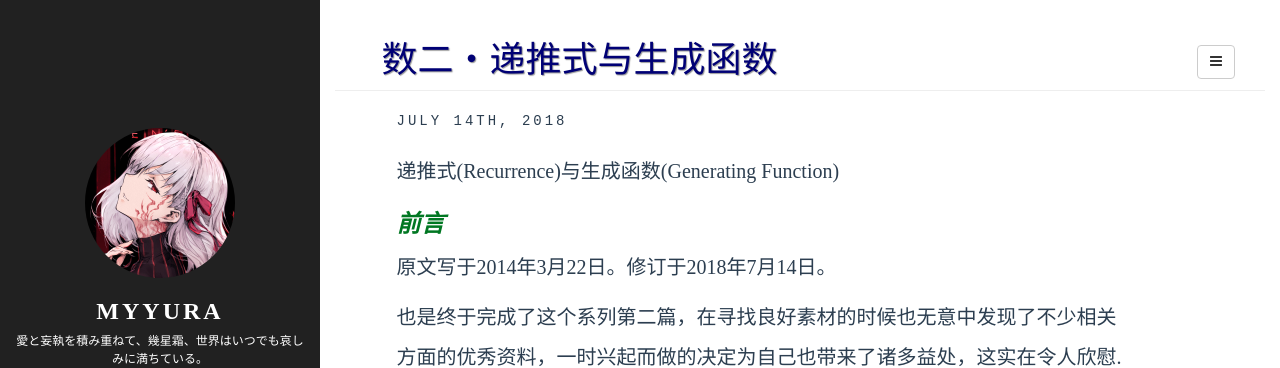
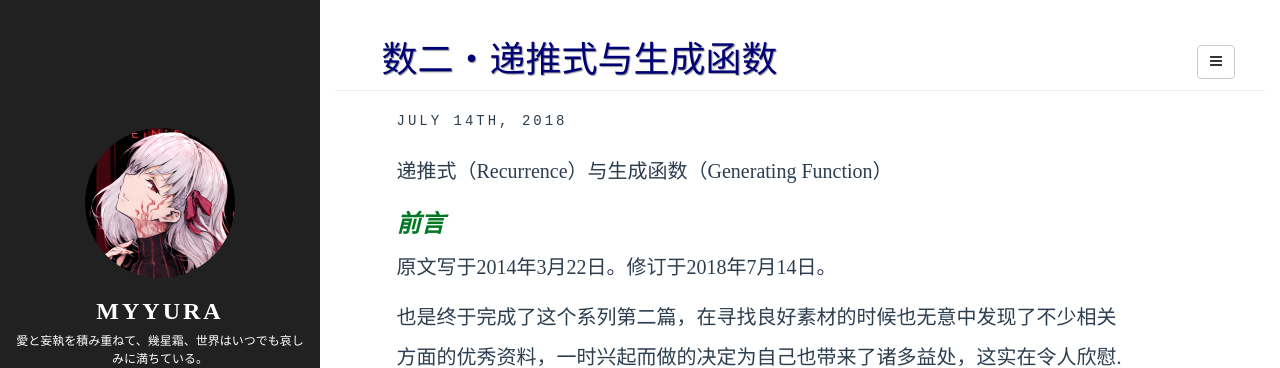
Before and after one commit to Myyura/myyura.github.io, a Jekyll site: the page built from _posts/math_algorithm/2018-7-14-myyura-2.md, in a window 1280 px wide and 900 px high. Shown: the top 368 px of the window. Built offline with Jekyll 4.4.1, drawn with Linux system fonts in a browser that asks for light colours; formulas are drawn with MathJax 3; a script that is not in the unit is left out; comment, search, counter and statistics services are not loaded.

Commit message:
Fix some typo

```diff
--- a/_posts/math_algorithm/2018-7-14-myyura-2.md
+++ b/_posts/math_algorithm/2018-7-14-myyura-2.md
@@ -6,7 +6,7 @@ category: mathematics
 tags: [mathematics, combinatorics]
 ---
 
-递推式(Recurrence)与生成函数(Generating Function)
+递推式（Recurrence）与生成函数（Generating Function）
 
 ## ***前言***
 
```
